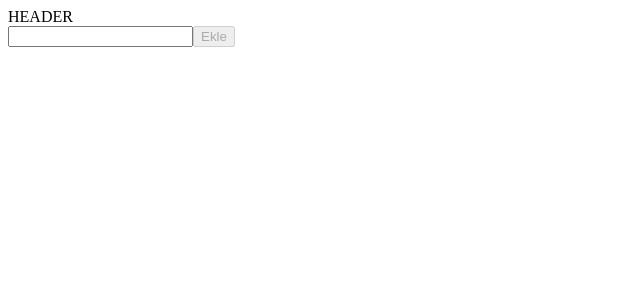
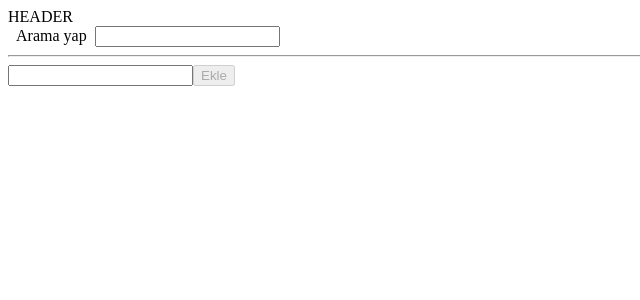
Before and after one commit to firatToktas/react-test, a React (Create React App) app: page / in a window 1280 px wide. Shown: the top 300 px of the page, without its empty margins (0-640 px from the left). Built offline with nearby package versions, Linux system fonts and the light colour scheme.

Commit message:
search filtreleme eklendi

```diff
--- a/src/components/Todo.js
+++ b/src/components/Todo.js
@@ -2,9 +2,10 @@ import { useState } from "react";
 import Header from "./Memoization";
 function TodoApp(){
 
-    console.log('app render');
     const [todo, setTodo]=useState('');
     const [todos, setTodos]=useState([]);
+
+    const [search, setSearch]=useState('');
 
     const addTodo=(e)=>{
         e.preventDefault();
@@ -13,20 +14,35 @@ function TodoApp(){
     const printTodo=()=>{
         setTodos([...todos, todo]);
         setTodo('');
-        console.log('gönderdi');
     }
+    const searchHandle= e =>{
+        setSearch(e.target.value);
+    }
+
+    const filtredTodos = todos.filter((filtTodo) =>
+    filtTodo.toLowerCase().includes(search.toLowerCase()));
+
+    console.log(filtredTodos);
+
     return (
         <>
         <Header></Header>
+        <p style={{display:"inline", margin:"8px"}}>Arama yap</p>
+        <input type="text" value={search} onChange={searchHandle}/>
+        {search}
+        <hr></hr>
         <form onSubmit={addTodo}>
             <input type="text" value={todo} onChange={addTodo}/>
             <button type="submit" onClick={printTodo} disabled={!todo}>Ekle</button>
         </form>
-            <ul>
-            {todos.map((todo, index)=>(
-                <li key={index}>{todo}</li>
-                ))}
-            </ul>
+        <ul>
+            {todos.map((todo, index) => {
+                if (!search || filtredTodos.includes(todo)){
+                return <li key={index}>{todo}</li>;
+                }
+                return null;
+            })}
+        </ul>
         </>
     )
 }
```
